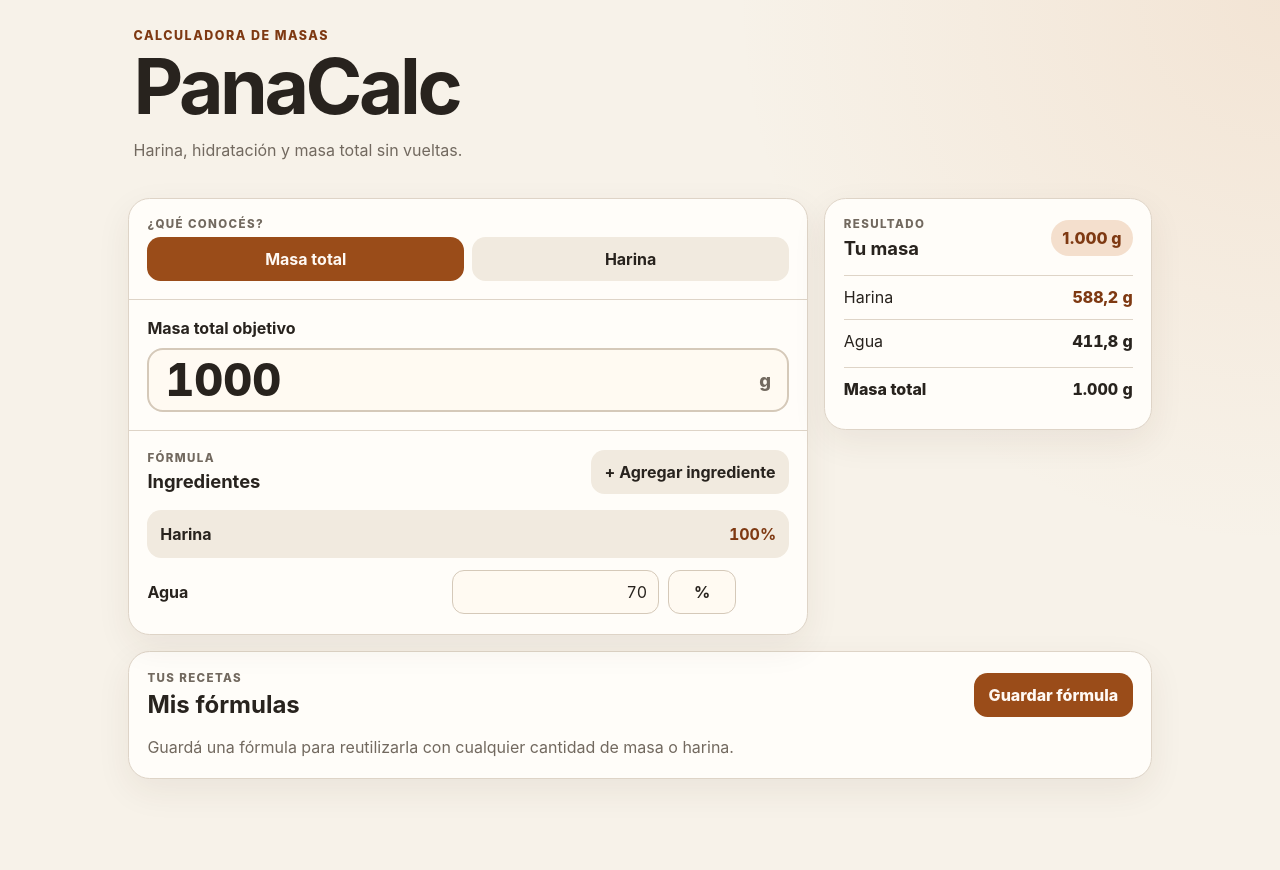
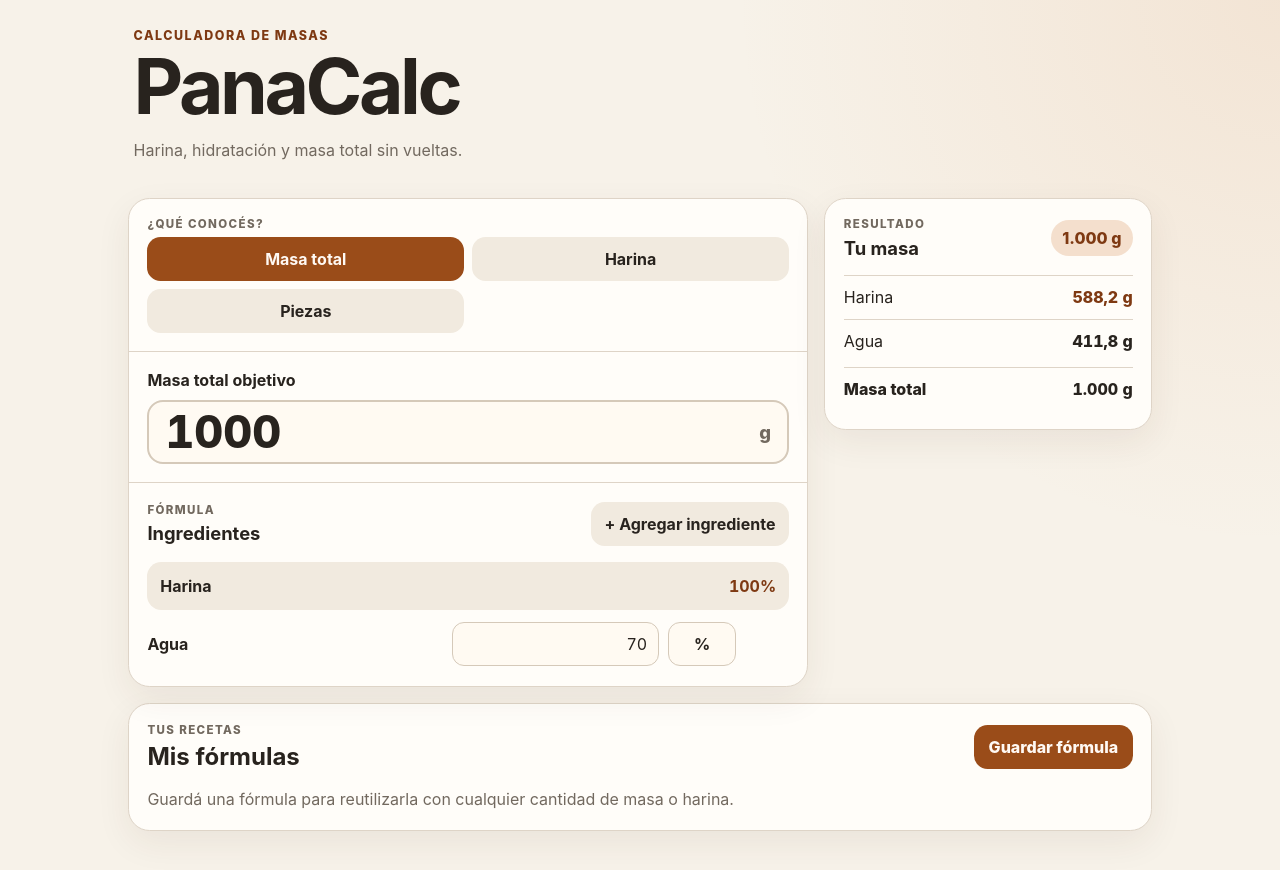
Before and after one commit to barbasmarcosi/PanaCalc, a React (Vite) app: page / in a window 1280 px wide. Shown: the top 870 px of the page. Before the commit the page ends 843 px from the top, so only its background shows below. Built offline with nearby package versions, Linux system fonts and the light colour scheme.

Commit message:
feat: expose pieces mode

```diff
--- a/src/components/ModeSelector.tsx
+++ b/src/components/ModeSelector.tsx
@@ -6,24 +6,25 @@
 }
 
 export function ModeSelector({ mode, onChange }: ModeSelectorProps) {
+  const options: Array<{ mode: ProductionMode; label: string }> = [
+    { mode: 'totalMass', label: 'Masa total' },
+    { mode: 'flour', label: 'Harina' },
+    { mode: 'pieces', label: 'Piezas' },
+  ]
+
   return (
     <div className="mode-selector" aria-label="Modo de cálculo">
-      <button
-        type="button"
-        className="mode-button"
-        aria-pressed={mode === 'totalMass'}
-        onClick={() => onChange('totalMass')}
-      >
-        Masa total
-      </button>
-      <button
-        type="button"
-        className="mode-button"
-        aria-pressed={mode === 'flour'}
-        onClick={() => onChange('flour')}
-      >
-        Harina
-      </button>
+      {options.map((option) => (
+        <button
+          type="button"
+          className="mode-button"
+          aria-pressed={mode === option.mode}
+          key={option.mode}
+          onClick={() => onChange(option.mode)}
+        >
+          {option.label}
+        </button>
+      ))}
     </div>
   )
 }
```
